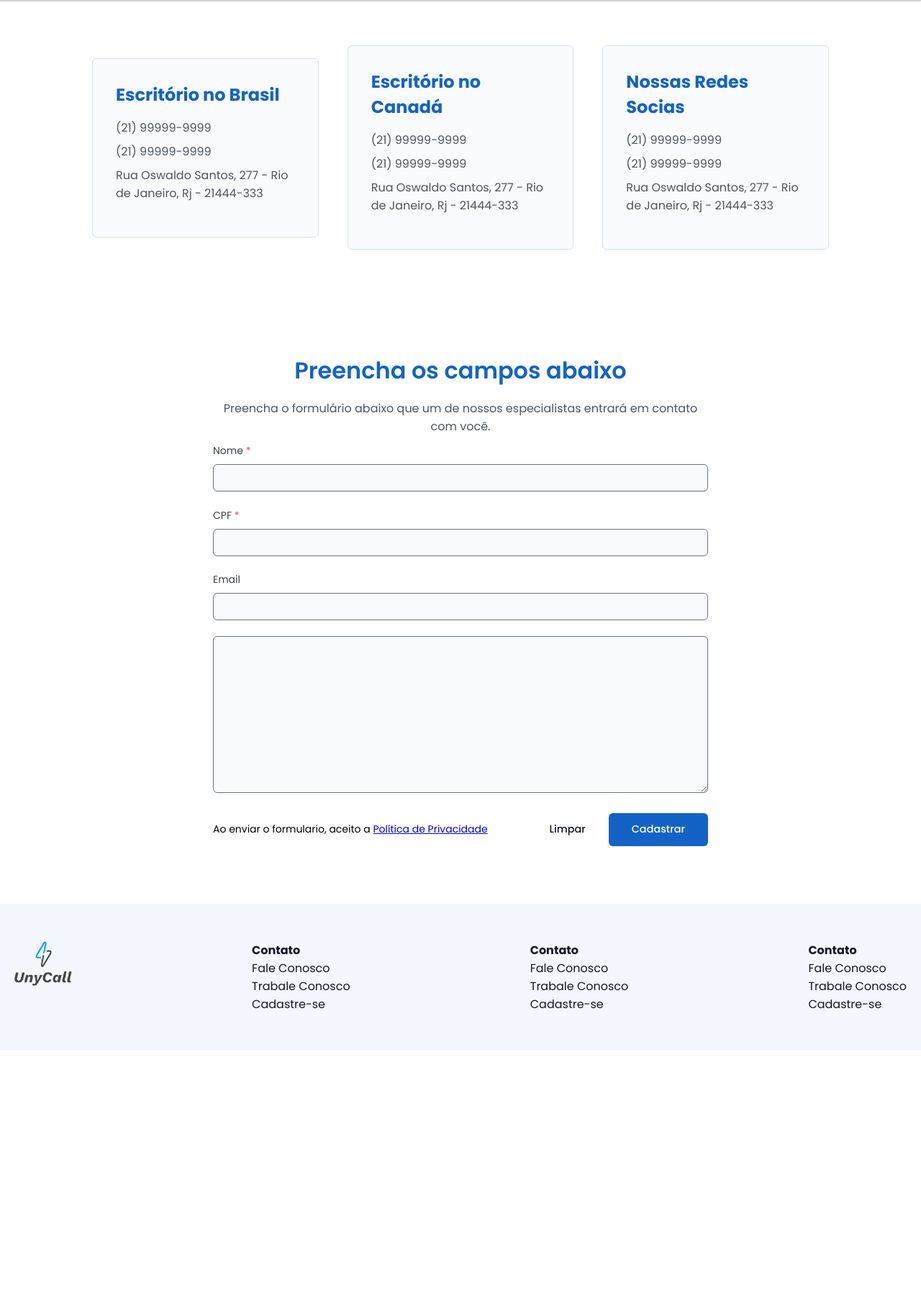
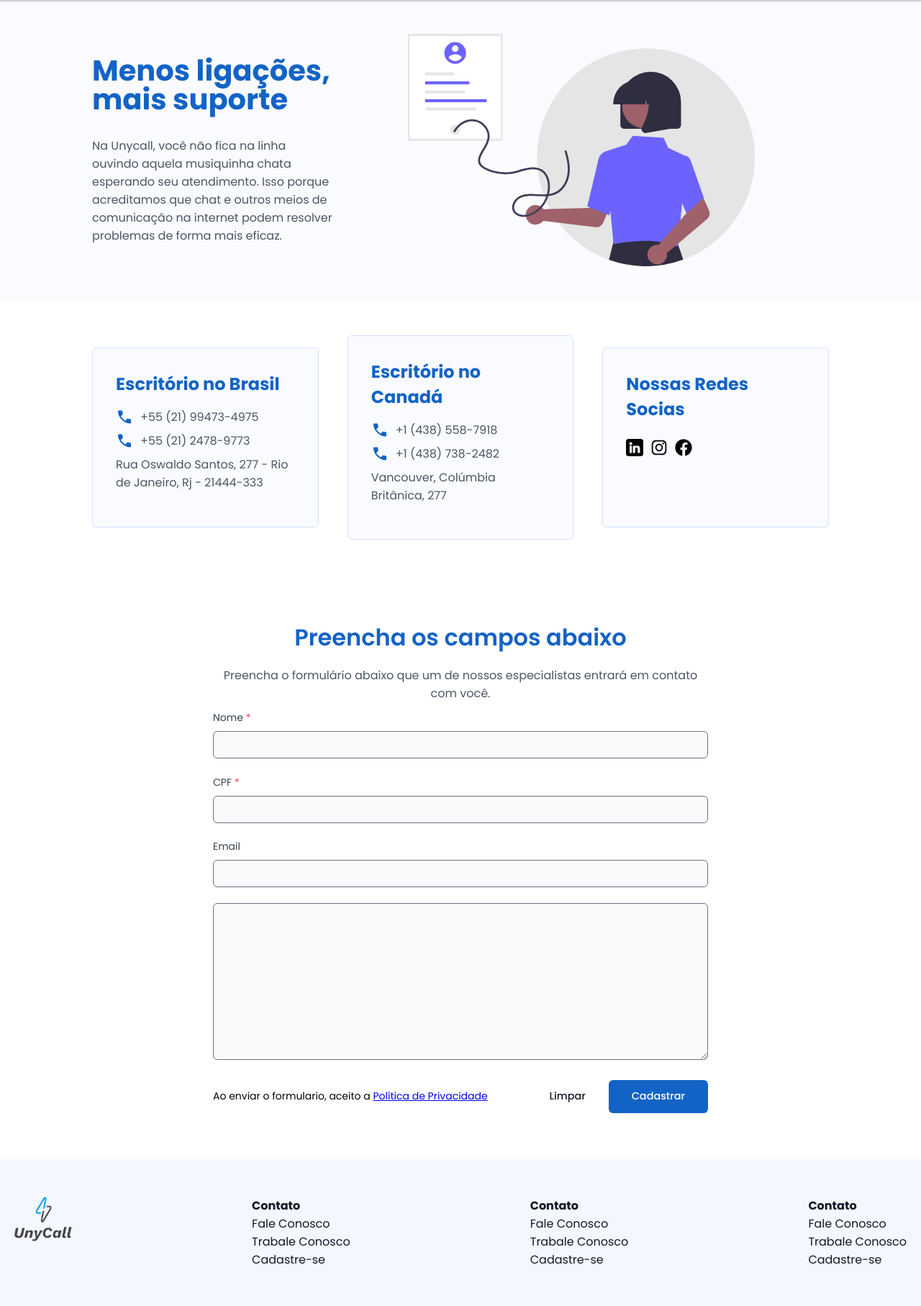
Before and after one commit to davimilioli/unycall, a PHP site: page /contato.html in a window 1280 px wide. Shown: the part 81-1896 px from the top of the page at 72% size. Before the commit the page ends 1483 px from the top, so only its background shows below. Run offline with PHP 8.4, Linux system fonts and the light colour scheme.

Commit message:
layout página de contato

```diff
--- a/assets/css/sass/config-layout.scss
+++ b/assets/css/sass/config-layout.scss
@@ -2,7 +2,7 @@
     width: 100%;
     max-width: $xxl;
     margin: 0 auto;
-    padding: 4rem 0;
+    padding: 3rem 0;
     box-sizing: border-box;
 }
 
--- a/assets/css/sass/page-contato.scss
+++ b/assets/css/sass/page-contato.scss
@@ -1,6 +1,72 @@
 .page-contato {
     margin-top: 5rem;
     @import './components/cards.scss';
+
+    .contato-header {
+        background-color: #fafbff;
+
+        .contato-header-content {
+            @include content-flex;
+            justify-content: space-between;
+
+            .contato-header-description {
+                max-width: 100%;
+                width: 50%;
+                height: 100%;
+
+
+                h1 {
+                    margin-bottom: 2rem;
+                }
+
+                p {
+                    color: $description-color;
+                }
+
+                @media (max-width: $sm) {
+                    width: 100%;
+                    margin-bottom: 2rem;
+                }
+            }
+
+            .contato-header-image {
+                img {
+                    max-width: 100%;
+                    width: 70%;
+                    display: flex;
+                    justify-content: center;
+                    margin: auto;
+                }
+            }
+
+            @media (max-width: $sm) {
+                flex-wrap: wrap;
+            }
+        }
+    }
+
+    .cards {
+        .cards-content {
+            .cards-item {
+                min-height: 250px;
+                max-height: 300px;
+
+                .cards-item-body {
+                    .list-content {
+                        li a {
+                            display: flex;
+                            gap: 10px;
+                        }
+
+                        &.contact {
+                            display: flex;
+                            gap: 10px;
+                        }
+                    }
+                }
+            }
+        }
+    }
 
     .page-contato-form {
         .form-content {
@@ -27,7 +93,31 @@
                     p {
                         font-size: 14px;
                     }
+
+                    @media (max-width: $sm) {
+                        flex-direction: column;
+                        margin-top: 0;
+
+                        p {
+                            text-align: center;
+                            margin: 1rem 0;
+                        }
+
+                        .form-actions {
+                            width: 100%;
+
+                            .btn {
+                                width: 100%;
+                            }
+                        }
+
+                    }
                 }
+            }
+
+            @media (max-width: $sm) {
+                width: 100%;
+                padding: 0;
             }
         }
     }
--- /dev/null
+++ b/assets/js/header.js
@@ -0,0 +1,9 @@
+function openMenuMobile() {
+    const openMenu = document.querySelector('.menu-mobile');
+    const menu = document.querySelector('.menu');
+    openMenu.addEventListener('click', () => {
+        menu.classList.toggle('active');
+    })
+}
+
+openMenuMobile();
--- a/contato.html
+++ b/contato.html
@@ -5,7 +5,7 @@
     <meta charset="UTF-8">
     <meta name="viewport" content="width=device-width, initial-scale=1.0">
     <link rel="shortcut icon" href="/assets/img/favicon.ico" type="image/x-icon">
-    <title>Inicial</title>
+    <title>Unycall - Contato</title>
     <link rel="stylesheet" href="/assets/css/css/style.css">
 </head>
 
@@ -32,7 +32,20 @@
         </button>
     </header>
     <main class="page-contato">
-        <div class="cards">
+        <section class="contato-header">
+            <div class="contato-header-content container">
+                <div class="contato-header-description">
+                    <h1>Menos ligações, mais suporte</h1>
+                    <p> Na Unycall, você não fica na linha ouvindo aquela musiquinha chata esperando seu atendimento.
+                        Isso porque acreditamos que chat e outros meios de comunicação na internet podem resolver
+                        problemas de forma mais eficaz. </p>
+                </div>
+                <div class="contato-header-image">
+                    <img src="assets/img/undraw_personal_information_re_vw8a.svg" alt="">
+                </div>
+            </div>
+        </section>
+        <section class="cards">
             <div class="cards-content container">
                 <div class="cards-item">
                     <div class="cards-item-header">
@@ -41,10 +54,12 @@
                     <div class="cards-item-body">
                         <ul class="list-content">
                             <li>
-                                <a href="tel:+5521999999999">(21) 99999-9999</a>
+                                <a href="tel:+5521999999999"><img src="assets/img/icons/phone.svg">+55 (21)
+                                    99473-4975</a>
                             </li>
                             <li>
-                                <a href="tel:+5521999999999">(21) 99999-9999</a>
+                                <a href="tel:+5521999999999"><img src="assets/img/icons/phone.svg">+55 (21)
+                                    2478-9773</a>
                             </li>
                             <li>
                                 <a href="tel:+5521999999999">Rua Oswaldo Santos, 277 - Rio de Janeiro, Rj -
@@ -61,14 +76,15 @@
                         <div class="cards-item-body">
                             <ul class="list-content">
                                 <li>
-                                    <a href="tel:+5521999999999">(21) 99999-9999</a>
+                                    <a href="tel:+5521999999999"><img src="assets/img/icons/phone.svg">+1 (438)
+                                        558-7918</a>
                                 </li>
                                 <li>
-                                    <a href="tel:+5521999999999">(21) 99999-9999</a>
+                                    <a href="tel:+5521999999999"><img src="assets/img/icons/phone.svg">+1 (438)
+                                        738-2482</a>
                                 </li>
                                 <li>
-                                    <a href="tel:+5521999999999">Rua Oswaldo Santos, 277 - Rio de Janeiro, Rj -
-                                        21444-333</a>
+                                    <a href="tel:+5521999999999">Vancouver, Colúmbia Britânica, 277 </a>
                                 </li>
                             </ul>
                         </div>
@@ -79,24 +95,22 @@
                         <h3>Nossas Redes Socias</h3>
                     </div>
                     <div class="cards-item-body">
-                        <div class="cards-item-body">
-                            <ul class="list-content">
+                        <ul class="list-content contact">
                             <li>
-                                    <a href="tel:+5521999999999">(21) 99999-9999</a>
+                                <a href="#"><img src="assets/img/icons/linkedin.png" alt=""></a>
                             </li>
                             <li>
-                                    <a href="tel:+5521999999999">(21) 99999-9999</a>
+                                <a href="#"><img src="assets/img/icons/instagram.png" alt=""></a>
                             </li>
                             <li>
-                                    <a href="tel:+5521999999999">Rua Oswaldo Santos, 277 - Rio de Janeiro, Rj -
-                                        21444-333</a>
+                                <a href="#"><img src="assets/img/icons/facebook.png" alt=""></a>
                             </li>
                         </ul>
+
                     </div>
                 </div>
             </div>
-            </div>
-        </div>
+        </section>
         <section class="page-contato-form container">
             <div class="form-content">
                 <div class="loading hide">
@@ -175,7 +189,7 @@
             </div>
         </div>
     </footer>
-    <script src="/assets/js/home.js"></script>
+    <script src="/assets/js/header.js"></script>
 </body>
 
 </html>
--- a/index.html
+++ b/index.html
@@ -18,7 +18,7 @@
             <ul class="menu-list">
                 <li class="menu-list-item"><a href="#">Sobre</a></li>
                 <li class="menu-list-item"><a href="#">Serviços</a></li>
-                <li class="menu-list-item"><a href="#">Contato</a></li>
+                <li class="menu-list-item"><a href="./contato.html">Contato</a></li>
             </ul>
             <div class="header-actions">
                 <a class="btn secondary" href="/php/cadastro/cadastro.php">Cadastrar-se</a>
--- a/php/cliente/adicionar_usuario.php
+++ b/php/cliente/adicionar_usuario.php
@@ -195,6 +195,7 @@ session_start();
             </div>
         </main>
     </div>
+    <script src="../../assets/js/header.js"></script>
     <script src="../../assets/js/cliente.js"></script>
     <!--    <script src="../../assets/js/cadastro-form.js"></script> -->
 </body>
--- a/php/cliente/cliente.php
+++ b/php/cliente/cliente.php
@@ -32,6 +32,7 @@ $lista = $sistema->consultarDadosUsuario();
 
         </main>
     </div>
+    <script src="../../assets/js/header.js"></script>
     <script src="../../assets/js/cliente.js"></script>
 </body>
 
--- a/php/cliente/editar_usuario.php
+++ b/php/cliente/editar_usuario.php
@@ -159,6 +159,7 @@ if ($id) {
             </div>
         </main>
     </div>
+    <script src="../../assets/js/header.js"></script>
     <script src="../../assets/js/cliente.js"></script>
     <script src="../../assets/js/lista-usuarios.js"></script>
 </body>
--- a/php/cliente/informacoes-conta.php
+++ b/php/cliente/informacoes-conta.php
@@ -32,6 +32,7 @@ session_start();
 
         </main>
     </div>
+    <script src="../../assets/js/header.js"></script>
     <script src="../../assets/js/cliente.js"></script>
     <script src="../../assets/js/lista-usuarios.js"></script>
 </body>
--- a/php/cliente/lista_usuarios.php
+++ b/php/cliente/lista_usuarios.php
@@ -96,6 +96,7 @@ require_once(__DIR__ . '../modulos/modulos.php');
             </section>
         </main>
     </div>
+    <script src="../../assets/js/header.js"></script>
     <script src="../../assets/js/cliente.js"></script>
     <script src="../../assets/js/lista-usuarios.js"></script>
 </body>
```
Also changed, not shown: assets/js/cliente.js (+0 -10 lines), assets/css/css/style.css, assets/img/icons/facebook.png (added), assets/img/icons/instagram.png (added), assets/img/icons/linkedin.png (added), assets/img/icons/phone.svg (added), assets/img/undraw_personal_information_re_vw8a.svg (added). Lines whose indentation alone changed are shown as unchanged.
